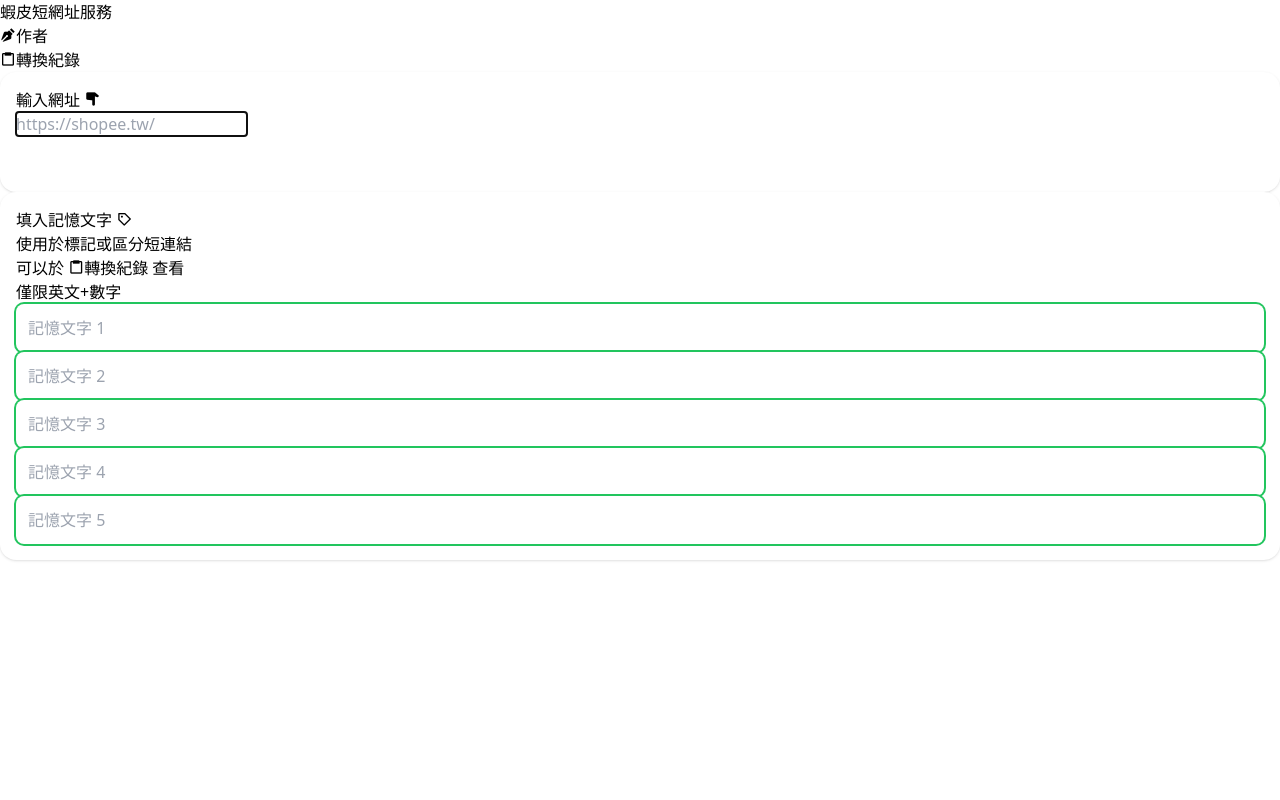
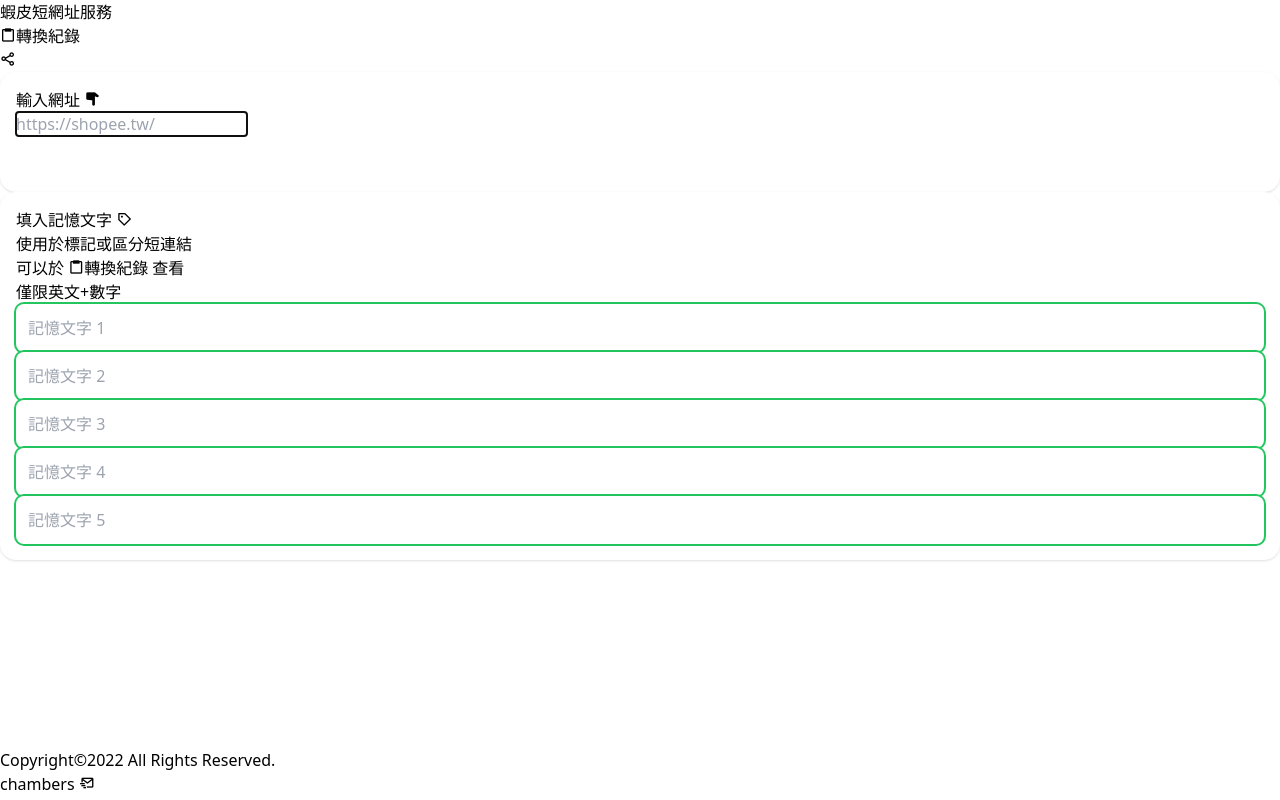
Before and after one commit to connectshark/shopee-short-link, a Vue app: page / in a window 1280 px wide. Built offline with nearby package versions, Linux system fonts and the light colour scheme.

Commit message:
簡化頁面內容

```diff
--- a/src/App.vue
+++ b/src/App.vue
@@ -1,12 +1,14 @@
 <template>
   <Banner />
-  <main class="w-5/6 max-w-3xl mx-auto py-6">
+  <main class="w-5/6 max-w-3xl mx-auto py-6 min-content">
     <router-view/>
   </main>
+  <FooterWrapper/>
 </template>
 
 <script setup>
 import Banner from './components/banner.vue'
+import FooterWrapper from './components/footerWrapper.vue'
 import { useLinkStore } from './stores/link'
 const store = useLinkStore()
 store.initState()
--- a/src/components/banner.vue
+++ b/src/components/banner.vue
@@ -1,28 +1,54 @@
 <template>
-  <div class=" bg-gray-800">
+  <header class="bg-gray-800">
     <div class="text-white flex items-center justify-between max-w-3xl mx-auto p-4">
       <h1 class="text-2xl md:text-3xl font-bold">
         <router-link to="/">蝦皮短網址服務</router-link>
       </h1>
       <nav class="nav">
         <ul>
-          <li v-for="item in navs" :key="item.url" class=" inline-block mx-2">
-            <router-link :to="item.url" class="path" :class="{ 'text-yellow-400 underline' : item.id === route.name }">
+          <li v-for="item in navs" :key="item.url" class="inline-block mx-2">
+            <router-link
+              :to="item.url"
+              class="path"
+              :class="{ 'text-yellow-400 underline': item.id === route.name }"
+            >
               <i class="bx" :class="item.name"></i>
               <span>{{ item.text }}</span>
             </router-link>
           </li>
+          <li class="inline-block mx-2">
+            <a
+              href="javascript:;"
+              class="block transition mx-1.5 hover:scale-110 active:scale-110"
+              title="分享"
+              @click.prevent="share"
+            >
+              <i class="bx bx-share-alt"></i>
+            </a>
+          </li>
         </ul>
       </nav>
     </div>
-  </div>
+  </header>
 </template>
 
 <script setup>
 import { useRoute } from 'vue-router'
+import { useToast } from 'vue-toastification'
 const route = useRoute()
 const navs = [
-  { name: 'bxs-pen', url: '/about', text: '作者', id: 'about' },
   { name: 'bx-clipboard', url: '/record', text: '轉換紀錄', id: 'record' }
 ]
+const toast = useToast()
+const share = () => {
+  if (navigator.share) {
+    navigator.share({
+      title: '蝦皮短網址服務',
+      text: '縮短蝦皮網站上的連結',
+      url: 'https://shopee.nosegates.com/',
+    }).then(() => {
+      toast.success('感謝分享!!')
+    })
+  }
+}
 </script>
--- /dev/null
+++ b/src/components/footerWrapper.vue
@@ -0,0 +1,19 @@
+<script setup>
+const copyright = `Copyright©2022 All Rights Reserved.`
+</script>
+
+<template>
+  <footer class="bg-gray-800 text-white py-2 text-center">
+    <p class="text-sm max-w-3xl mx-auto">{{ copyright }}</p>
+    <p class="max-w-3xl mx-auto">
+      <a
+        href="mailto:bobhus394@gmail.com"
+        class="inline-block transition hover:underline active:underline mx-1.5 active:scale-110"
+        title="聯繫"
+        target="_blank"
+      >chambers
+        <i class="bx bx-mail-send"></i>
+      </a>
+    </p>
+  </footer>
+</template>
--- a/src/index.css
+++ b/src/index.css
@@ -17,3 +17,7 @@
 .row{
   @apply p-4 rounded-2xl shadow bg-white;
 }
+
+.min-content{
+  min-height: calc(100vh - 124px);
+}
--- a/src/router/index.js
+++ b/src/router/index.js
@@ -1,6 +1,5 @@
 import { createRouter, createWebHistory } from 'vue-router'
 import home from '../views/Home.vue'
-import about from '../views/About.vue'
 import record from '../views/Record.vue'
 const history = createWebHistory()
 
@@ -14,14 +13,6 @@
       component: home,
       meta: {
         title: '首頁'
-      }
-    },
-    {
-      path: '/about',
-      name: 'about',
-      component: about,
-      meta: {
-        title: '作者'
       }
     },
     {
```
